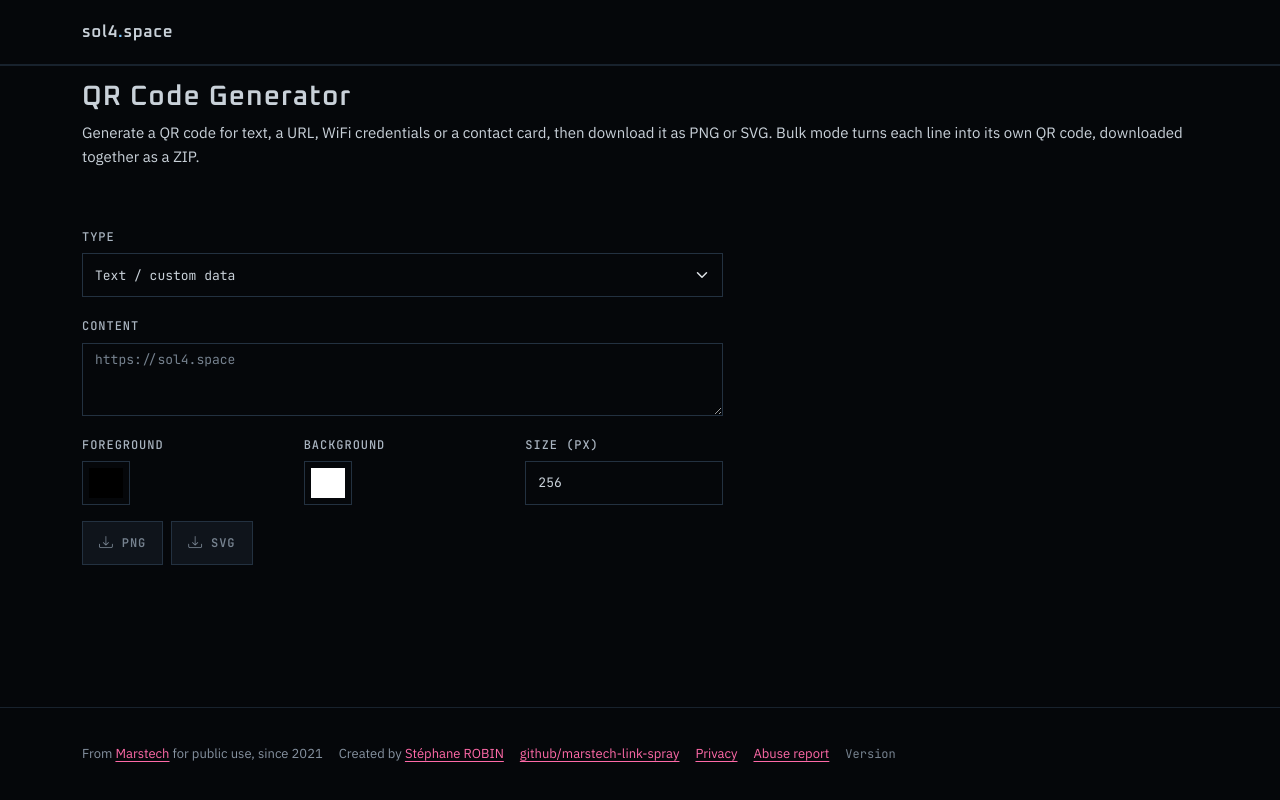
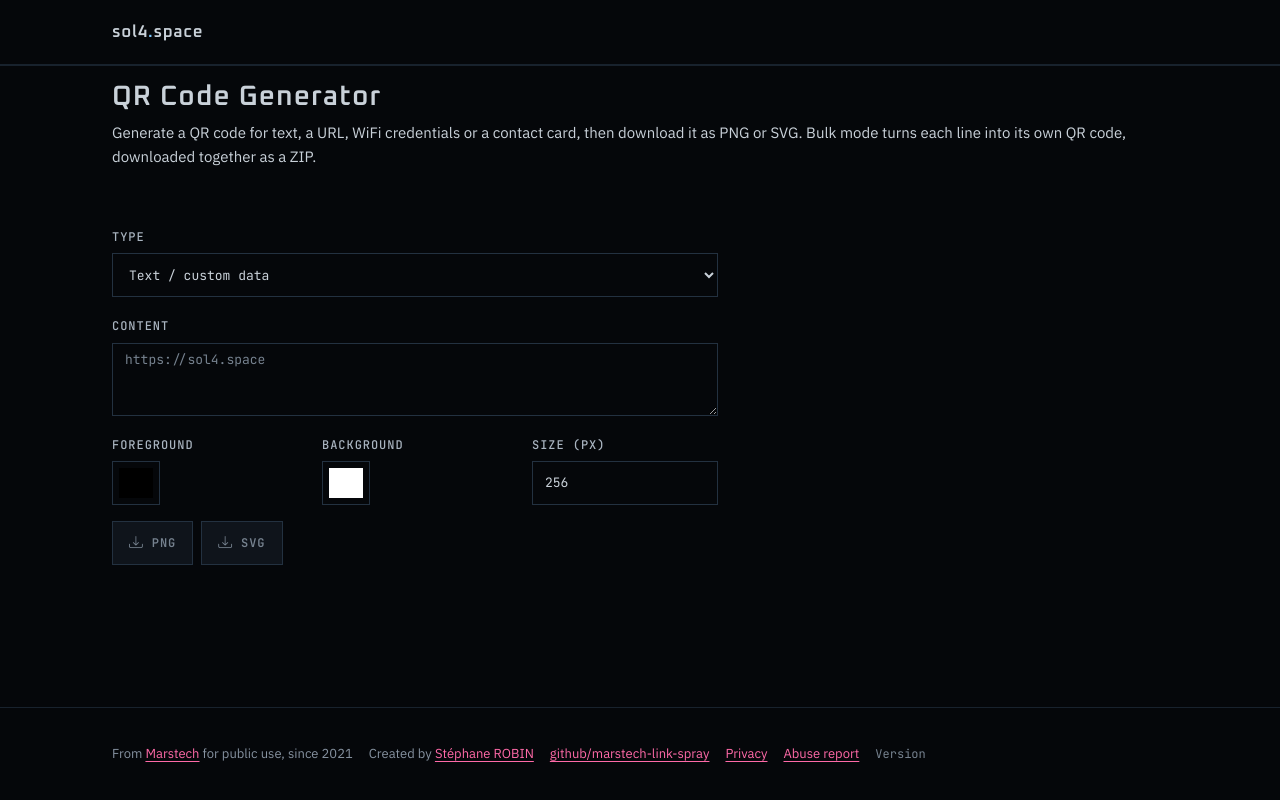
Before and after one commit to alkaphreak/marstech-link-spray, a Spring app: page /qr in a window 1280 px wide. Run offline with Thymeleaf, Linux system fonts and the light colour scheme; the template is opened without the code that fills it, so the values that code supplies are empty.

Commit message:
feat(skin): drop Bootstrap CSS, Bootstrap subset on Skin tokens (MLS-271) (#252)
* feat(skin): drop Bootstrap CSS, Bootstrap subset on Skin tokens (MLS-271)

* fix(skin): utilities last instead of !important, README stack row (MLS-271)

```diff
--- a/src/main/kotlin/fr/marstech/mtlinkspray/conf/SecurityConfig.kt
+++ b/src/main/kotlin/fr/marstech/mtlinkspray/conf/SecurityConfig.kt
@@ -60,7 +60,7 @@ class SecurityConfig(
          * static files (TemplateCspComplianceTest). Images allow any https origin for dashboard avatars.
          */
         const val CONTENT_SECURITY_POLICY = "default-src 'self'; script-src 'self'; " +
-            "style-src 'self' https://cdn.jsdelivr.net; font-src 'self'; " +
+            "style-src 'self'; font-src 'self'; " +
             "img-src 'self' data: https:; connect-src 'self'; frame-ancestors 'none'; base-uri 'self'; " +
             "form-action 'self'; object-src 'none'"
     }
--- a/src/main/resources/static/assets/css/sol4.css
+++ b/src/main/resources/static/assets/css/sol4.css
@@ -1,43 +1,9 @@
-/* sol4.space: bridge between Bootstrap 5.3 and MarsTech-Skin (MLS-250).
- * Load order: bootstrap.min.css, skin/fonts.css, skin/tokens.css, skin/marstech.css, this file.
- * Bootstrap components read their colors from --bs-* variables: point them at the Skin tokens,
- * so pages keep their Bootstrap markup and get the "Glacier neon" look. Pages need
- * data-bs-theme="dark" on <html> for Bootstrap's dark component palette.
+/* sol4.space styles on top of MarsTech-Skin (tokens.css, marstech.css).
+ * Bootstrap was dropped in MLS-271: the "Bootstrap subset" section below re-implements, on the Skin
+ * tokens, only the Bootstrap class names the templates and page scripts still use, so the markup
+ * did not have to change. New markup uses the Skin classes (.field-label, .input, .btn-secondary...).
+ * BootstrapSubsetCoverageTest fails when a template or script uses a Bootstrap-style class missing here.
  */
-
-:root,
-[data-bs-theme="dark"] {
-    --bs-body-bg: var(--bg);
-    --bs-body-bg-rgb: 5, 7, 10;
-    --bs-body-color: var(--fg);
-    --bs-body-color-rgb: 201, 209, 217;
-    --bs-body-font-family: var(--font-body);
-    --bs-body-font-size: var(--text-base);
-    --bs-body-line-height: var(--leading-body);
-    --bs-font-monospace: var(--font-mono);
-    --bs-heading-color: var(--fg);
-    --bs-emphasis-color: var(--fg);
-    --bs-secondary-color: var(--muted);
-    --bs-tertiary-color: var(--meta);
-    --bs-secondary-bg: var(--surface-warm);
-    --bs-tertiary-bg: var(--surface);
-    --bs-border-color: var(--border);
-    --bs-border-color-translucent: var(--border-soft);
-    --bs-link-color: var(--mt-link);
-    --bs-link-color-rgb: 255, 106, 168;
-    --bs-link-hover-color: var(--mt-link);
-    --bs-link-hover-color-rgb: 255, 106, 168;
-    --bs-code-color: var(--mt-link);
-    --bs-primary: var(--accent);
-    --bs-primary-rgb: 124, 199, 255;
-    --bs-focus-ring-color: rgba(124, 199, 255, 0.35);
-    /* The Skin uses clipped corners, never rounded ones (DESIGN.md) */
-    --bs-border-radius: 0;
-    --bs-border-radius-sm: 0;
-    --bs-border-radius-lg: 0;
-    --bs-border-radius-xl: 0;
-    --bs-border-radius-pill: 0;
-}
 
 /* Page skeleton: footer at the bottom of short pages */
 body {
@@ -84,45 +50,6 @@ section { padding: var(--space-4) 0 var(--space-6); }
 .mt-foot ul { display: flex; flex-wrap: wrap; align-items: center; gap: 0 var(--space-4); margin: 0; padding: 0; list-style: none; }
 .mt-foot a { display: inline-flex; align-items: center; min-height: 44px; }
 
-/* Buttons: marstech.css resets .btn borders; restore Bootstrap's outline variants on the tokens */
-.btn[class*="btn-outline-"] { border-color: var(--bs-btn-border-color); color: var(--bs-btn-color); }
-/* Outline primary looks like the Skin's secondary button: --accent is kept to two uses per screen
-   (active menu entry and the primary button, DESIGN.md) */
-.btn-outline-primary,
-.btn-outline-secondary {
-    --bs-btn-color: var(--fg);
-    --bs-btn-border-color: var(--border);
-    --bs-btn-hover-color: var(--fg);
-    --bs-btn-hover-bg: var(--surface-warm);
-    --bs-btn-hover-border-color: var(--fg-2);
-    --bs-btn-active-color: var(--fg);
-    --bs-btn-active-bg: var(--surface-warm);
-    --bs-btn-active-border-color: var(--fg-2);
-}
-.btn-outline-danger {
-    --bs-btn-color: var(--danger);
-    --bs-btn-border-color: var(--danger);
-    --bs-btn-hover-color: var(--accent-on);
-    --bs-btn-hover-bg: var(--danger);
-    --bs-btn-hover-border-color: var(--danger);
-    --bs-btn-active-color: var(--accent-on);
-    --bs-btn-active-bg: var(--danger);
-    --bs-btn-active-border-color: var(--danger);
-}
-.btn:disabled,
-.btn.disabled { background-color: var(--surface-warm); color: var(--meta); border-color: var(--border); opacity: 1; }
-.btn-primary { --bs-btn-hover-bg: var(--accent-hover); --bs-btn-hover-color: var(--accent-on); }
-
-/* Form fields: Skin look on Bootstrap controls (Bootstrap hardcodes its blue focus color) */
-.form-control,
-.form-select { min-height: 44px; font-family: var(--font-mono); font-size: var(--text-sm); }
-.form-control::placeholder { color: var(--meta); }
-.form-control:focus,
-.form-select:focus,
-.form-check-input:focus { border-color: var(--accent); box-shadow: var(--focus-ring); }
-.form-check-input:checked { background-color: var(--accent); border-color: var(--accent); }
-.form-label { font: 500 var(--text-xs)/1.3 var(--font-mono); text-transform: uppercase; letter-spacing: var(--mt-label-tracking); color: var(--fg-2); }
-
 #liveAlertPlaceholder .alert { margin: 10px 0; }
 
 /* /cron job status dots (moved out of cron.html for the Content-Security-Policy, MLS-269) */
@@ -130,3 +57,114 @@ section { padding: var(--space-4) 0 var(--space-6); }
 .cron-dot.ok { background: var(--success); }
 .cron-dot.failed { background: var(--danger); }
 #cronJobs tbody tr { cursor: pointer; }
+
+/* ---- Bootstrap subset (MLS-271) ---- */
+
+/* Reboot */
+button, input, select, textarea { font: inherit; color: inherit; }
+label { display: inline-block; }
+textarea { resize: vertical; }
+table { border-collapse: collapse; }
+img, svg { vertical-align: middle; }
+ul, ol { margin-top: 0; margin-bottom: 1rem; padding-left: 2rem; }
+small, .small { font-size: 0.875em; }
+code { color: var(--mt-link); overflow-wrap: break-word; }
+h4, h5, h6 { margin-top: 0; font-family: var(--font-display); font-weight: 600; letter-spacing: var(--tracking-display); line-height: var(--leading-tight); color: var(--fg); }
+h1 { font-size: 2.5rem; } h2 { font-size: 2rem; } h3 { font-size: 1.75rem; }
+h4 { font-size: 1.5rem; } h5 { font-size: 1.25rem; } h6 { font-size: 1rem; }
+
+/* Layout */
+.container { width: 100%; max-width: var(--container-max); margin-inline: auto; padding-inline: var(--container-gutter-phone); }
+@media (min-width: 768px) { .container { padding-inline: var(--container-gutter-desktop); } }
+.row { --gutter: 1.5rem; display: flex; flex-wrap: wrap; margin-inline: calc(var(--gutter) / -2); }
+.row > * { flex-shrink: 0; width: 100%; max-width: 100%; padding-inline: calc(var(--gutter) / 2); }
+.row.g-2 { --gutter: 0.5rem; row-gap: 0.5rem; }
+.col { flex: 1 0 0%; }
+@media (min-width: 768px) {
+    .col-md-4 { flex: 0 0 auto; width: 33.333333%; }
+    .col-md-5 { flex: 0 0 auto; width: 41.666667%; }
+    .col-md-6 { flex: 0 0 auto; width: 50%; }
+    .col-md-7 { flex: 0 0 auto; width: 58.333333%; }
+    .col-md-8 { flex: 0 0 auto; width: 66.666667%; }
+}
+
+/* Forms */
+.form-label { margin-bottom: 0.5rem; font: 500 var(--text-xs)/1.3 var(--font-mono); text-transform: uppercase; letter-spacing: var(--mt-label-tracking); color: var(--fg-2); }
+.form-control, .form-select { display: block; width: 100%; min-height: 44px; padding: 0.375rem 0.75rem; background: var(--bg); color: var(--fg); border: 1px solid var(--border); border-radius: 0; font: var(--text-sm)/1.5 var(--font-mono); transition: border-color var(--motion-fast) var(--ease-standard); }
+.form-control::placeholder { color: var(--meta); }
+.form-control:focus, .form-select:focus, .form-check-input:focus { outline: none; border-color: var(--accent); box-shadow: var(--focus-ring); }
+.form-control:disabled, .form-select:disabled { background: var(--surface-warm); color: var(--meta); }
+.form-control-color { width: 3rem; padding: 0.375rem; cursor: pointer; }
+.form-control-color::-webkit-color-swatch-wrapper { padding: 0; }
+.form-control-color::-webkit-color-swatch { border: 0; }
+.form-control::file-selector-button { margin: -0.375rem 0.75rem -0.375rem -0.75rem; padding: 0.375rem 0.75rem; background: var(--surface-warm); color: var(--fg); border: 0; border-right: 1px solid var(--border); font: inherit; cursor: pointer; }
+.form-control-plaintext { display: block; width: 100%; padding: 0.375rem 0; background: transparent; color: var(--fg); border: 1px solid transparent; font: var(--text-sm)/1.5 var(--font-mono); }
+.form-text { margin-top: var(--space-2); color: var(--muted); font-size: var(--text-sm); }
+.form-check { display: block; min-height: 1.5rem; padding-left: 1.5em; margin-bottom: 0.125rem; }
+.form-check-inline { display: inline-block; margin-right: 1rem; }
+.form-check-input { float: left; width: 1em; height: 1em; margin: 0.25em 0 0 -1.5em; accent-color: var(--accent); }
+.form-check-label { cursor: pointer; }
+.form-switch .form-check-input { cursor: pointer; } /* native checkbox, no Bootstrap pill */
+.is-invalid, .form-control.is-invalid { border-color: var(--danger); }
+.invalid-feedback { display: none; margin-top: var(--space-2); color: var(--danger); font-size: var(--text-sm); }
+.is-invalid ~ .invalid-feedback { display: block; }
+
+/* Buttons (Skin .btn, .btn-primary, .btn-secondary, .btn-danger come from marstech.css) */
+.btn-outline-primary, .btn-outline-secondary { background: transparent; color: var(--fg); border-color: var(--border); }
+@media (hover: hover) { .btn-outline-primary:hover, .btn-outline-secondary:hover { background: var(--surface-warm); border-color: var(--fg-2); } }
+.btn-outline-danger { background: transparent; color: var(--danger); border-color: var(--danger); }
+@media (hover: hover) { .btn-outline-danger:hover { background: var(--danger); color: var(--accent-on); } }
+.btn-sm { padding-inline: var(--space-3); }
+.btn.disabled { background: var(--surface-warm); color: var(--meta); border-color: var(--border); pointer-events: none; } /* <a class="btn disabled"> */
+.btn-link { min-height: 0; padding: 0; background: none; border: 0; color: var(--mt-link); font: inherit; text-transform: none; letter-spacing: normal; text-decoration: underline; cursor: pointer; }
+.btn-close { display: inline-flex; align-items: center; justify-content: center; width: 44px; height: 44px; padding: 0; background: transparent; border: 0; color: var(--fg-2); cursor: pointer; }
+.btn-close::before { content: "\2715"; font-size: 1rem; }
+@media (hover: hover) { .btn-close:hover { color: var(--fg); } }
+
+/* Alerts */
+.alert { position: relative; margin-bottom: 1rem; padding: var(--space-3) var(--space-4); background: var(--surface); color: var(--fg); border: 1px solid var(--border); }
+.alert-success { border-color: var(--success); color: var(--success); }
+.alert-danger { border-color: var(--danger); color: var(--danger); }
+.alert-warning { border-color: var(--warn); color: var(--warn); }
+.alert-info { border-color: var(--border); color: var(--fg-2); }
+.alert-dismissible { padding-right: 3.5rem; }
+.alert-dismissible .btn-close { position: absolute; top: 0; right: 0; }
+
+/* Badges, tables, lists */
+.text-bg-success { color: var(--success); border-color: currentColor; }
+.text-bg-secondary { color: var(--muted); border-color: currentColor; }
+.table { width: 100%; margin-bottom: 1rem; color: var(--fg); }
+.table > :not(caption) > * > * { padding: 0.5rem; border-bottom: 1px solid var(--border); text-align: left; }
+.table-responsive { overflow-x: auto; }
+.list-group { display: flex; flex-direction: column; margin: 0 0 1rem; padding: 0; list-style: none; }
+.list-group > *, .list-group-item { padding: 0.75rem 1rem; border: 1px solid var(--border); background: var(--surface); }
+.list-group > * + * { border-top: 0; }
+
+/* Utilities: last in the file so that, at equal specificity, they win over the component
+   rules above (Bootstrap used !important for this) */
+.d-block { display: block; }
+.d-flex { display: flex; }
+.d-grid { display: grid; }
+.d-none { display: none; } /* after the other d-*: "d-block d-none" must hide, as in Bootstrap */
+.align-items-center { align-items: center; }
+.align-middle { vertical-align: middle; }
+.gap-2 { gap: 0.5rem; }
+.justify-content-between { justify-content: space-between; }
+.ms-auto { margin-left: auto; }
+.mx-auto { margin-inline: auto; }
+.mb-2 { margin-bottom: 0.5rem; }
+.mb-3 { margin-bottom: 1rem; }
+.mb-4 { margin-bottom: 1.5rem; }
+.mt-2 { margin-top: 0.5rem; }
+.mt-3 { margin-top: 1rem; }
+.mt-4 { margin-top: 1.5rem; }
+.p-0 { padding: 0; }
+.text-center { text-align: center; }
+.text-start { text-align: left; }
+.text-break { overflow-wrap: anywhere; word-break: break-word; }
+.text-body-secondary { color: var(--muted); }
+.font-monospace { font-family: var(--font-mono); }
+.user-select-all { user-select: all; }
+.visually-hidden { position: absolute; width: 1px; height: 1px; padding: 0; margin: -1px; overflow: hidden; clip: rect(0, 0, 0, 0); white-space: nowrap; border: 0; }
+.img-fluid { max-width: 100%; height: auto; }
+.rounded-circle { border-radius: 50%; }
--- a/src/main/resources/static/assets/skin/marstech.css
+++ b/src/main/resources/static/assets/skin/marstech.css
@@ -46,7 +46,7 @@ code, kbd { font-family: var(--font-mono); font-size: 0.92em; }
 
 /* Tools menu: second header row of mono links. From 992px it is one row; below, it opens as a
    vertical list behind .mt-menu-toggle (burger). Add data-collapsible to .mt-menu and toggle .is-open
-   on it (and aria-expanded on the button), or let a framework collapse handle it (sol4.space: Bootstrap). */
+   on it (and aria-expanded on the button) from the page script (sol4.space: mt-script.js). */
 .mt-menu { border-bottom: 1px solid var(--border-soft); }
 .mt-menu ul { display: flex; flex-direction: column; margin-block: 0; padding-block: var(--space-2); list-style: none; }
 @media (min-width: 992px) { .mt-menu ul { flex-direction: row; flex-wrap: wrap; padding-block: 0; } }
--- a/src/main/resources/templates/index.html
+++ b/src/main/resources/templates/index.html
@@ -6,11 +6,6 @@
     <meta content="width=device-width, initial-scale=1" name="viewport">
     <title th:text="${T(fr.marstech.mtlinkspray.objects.CommonConfs).SITE_TITLE}">Marstech - Link Spray</title>
 
-    <!-- Bootstrap CSS - https://getbootstrap.com/docs/5.3/getting-started/introduction/ -->
-    <link crossorigin="anonymous" href="https://cdn.jsdelivr.net/npm/bootstrap@5.3.3/dist/css/bootstrap.min.css"
-          integrity="sha384-QWTKZyjpPEjISv5WaRU9OFeRpok6YctnYmDr5pNlyT2bRjXh0JMhjY6hW+ALEwIH" rel="stylesheet">
-
-    <!-- Bootstrap Icons - https://icons.getbootstrap.com/ -->
     <!-- Bootstrap Icons 1.11.3, vendored (MLS-271): same file as the former CDN link (sha384 checked) -->
     <link href="../static/assets/vendor/bootstrap-icons/bootstrap-icons.min.css" rel="stylesheet"
           th:href="@{'/assets/vendor/bootstrap-icons/bootstrap-icons.min.css'}">
```
Also changed, not shown: README.md, 1 other file.
